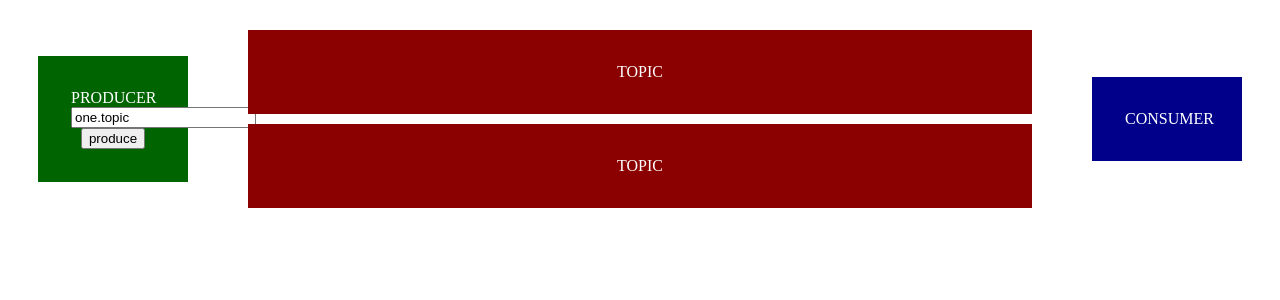
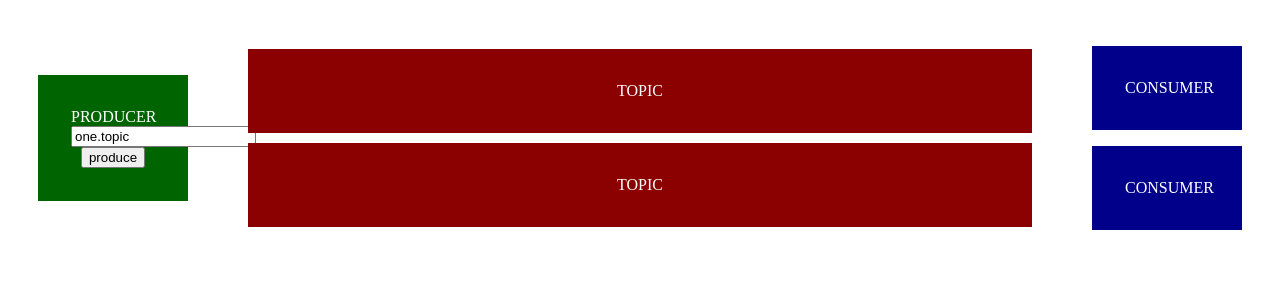
Before and after one commit to txiribimakula/kafka-playground, an Angular app: page / in a window 1280 px wide. Shown: the top 300 px of the page. Built offline with nearby package versions, Linux system fonts and the light colour scheme.

Commit message:
2 consumers

```diff
--- a/src/app/app.component.html
+++ b/src/app/app.component.html
@@ -8,6 +8,8 @@
         }
     </div>
     <div class="consumers">
-        <app-consumer [topicName]="'one.topic'"></app-consumer>
+        @for (consumerTopicName of consumersTopics(); track $index) {
+            <app-consumer [topicName]="consumerTopicName"></app-consumer>
+        }
     </div>
 </div>
--- a/src/app/app.component.ts
+++ b/src/app/app.component.ts
@@ -1,4 +1,4 @@
-import { Component } from '@angular/core';
+import { Component, signal } from '@angular/core';
 import { CommonModule } from '@angular/common';
 import { RouterOutlet } from '@angular/router';
 import { ConsumerComponent } from "./consumer/consumer.component";
@@ -15,6 +15,8 @@ import { KafkaService } from './kafka.service';
     imports: [CommonModule, RouterOutlet, ConsumerComponent, ProducerComponent, TopicComponent]
 })
 export class AppComponent {
+  consumersTopics = signal(['one.topic', 'two.topic'])
+
   constructor(protected kafka: KafkaService) {
   }
 }
```
